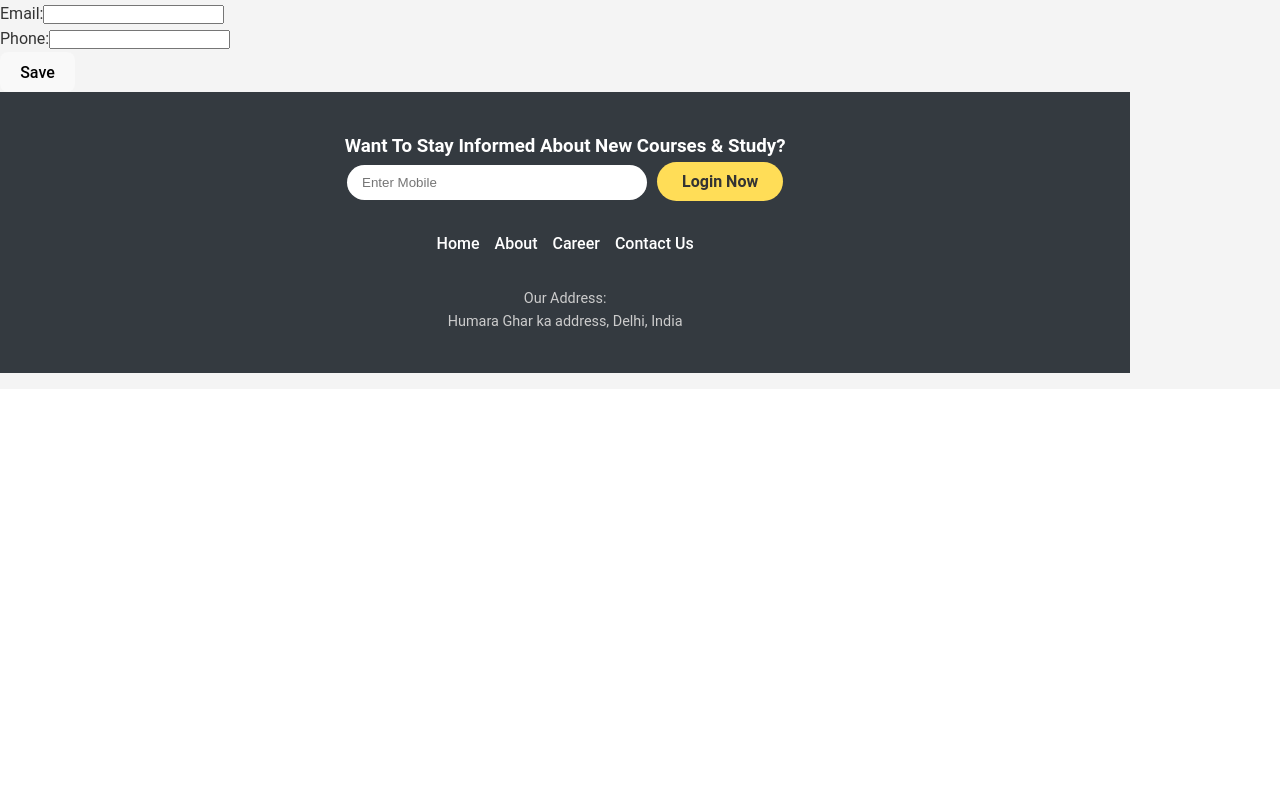
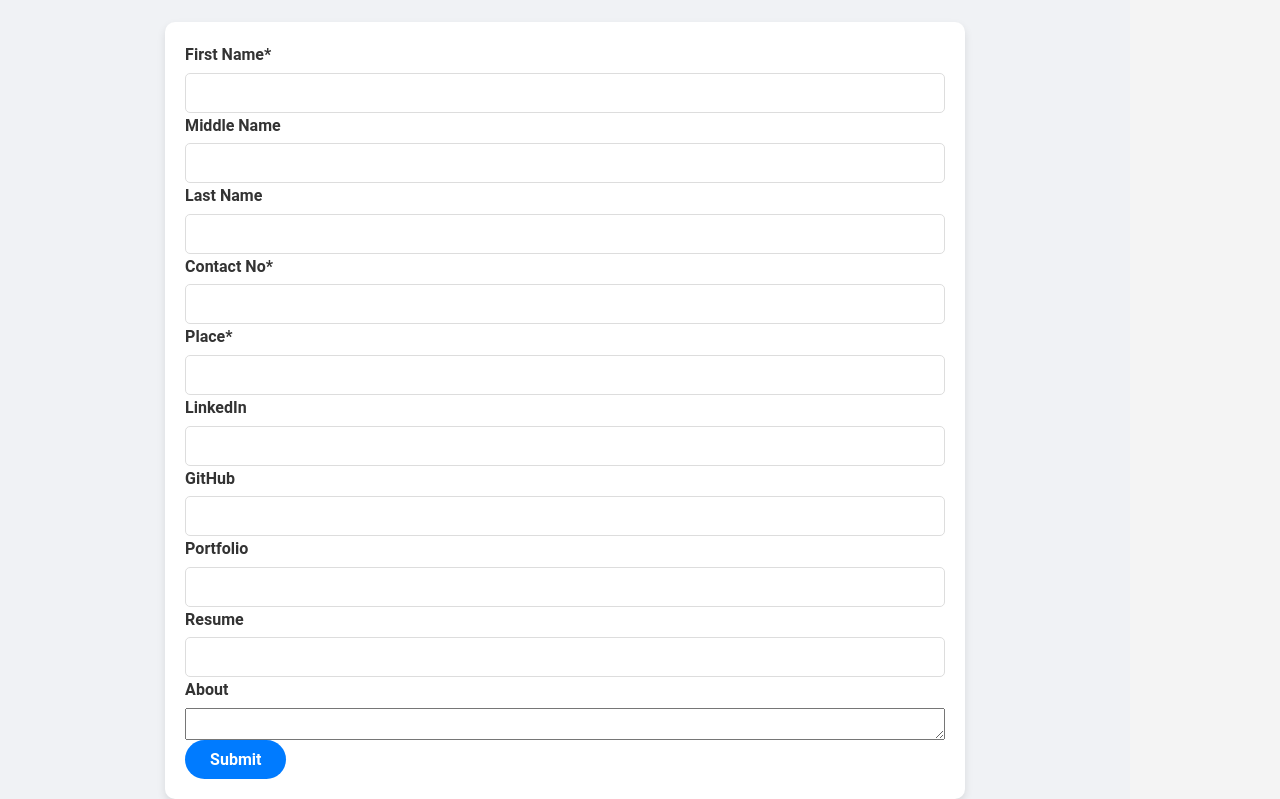
Before and after one commit to anushaverma504/FolioForge, a React (Vite) app in the folder UI/Folio_UI/: page /user in a window 1280 px wide. Shown: the part 411-1210 px from the top of the page. Before the commit the page ends 800 px from the top, so only its background shows below. Built offline with nearby package versions, Linux system fonts and the light colour scheme.

Commit message:
forms completed

```diff
--- a/UI/Folio_UI/src/Components/BasicDetailsForm.jsx
+++ b/UI/Folio_UI/src/Components/BasicDetailsForm.jsx
@@ -1,21 +1,125 @@
-import React from 'react';
+import React, { useState } from 'react';
 
 const BasicDetailsForm = () => {
+  const [formData, setFormData] = useState({
+    firstname: '',
+    middlename: '',
+    lastname: '',
+    contactno: '',
+    place: '',
+    linkedin: '',
+    github: '',
+    portfolio: '',
+    resume: '',
+    about: ''
+  });
+
+  const handleChange = (e) => {
+    const { name, value } = e.target;
+    setFormData({ ...formData, [name]: value });
+  };
+
+  const handleSubmit = (e) => {
+    e.preventDefault();
+    // Perform form submission or validation logic here
+    console.log(formData);
+  };
+
   return (
-    <form className="basic-details-form">
+    <form onSubmit={handleSubmit} className="basic-details-form">
       <div>
-        <label>Name:</label>
-        <input type="text" name="name" required />
+        <label>First Name*</label>
+        <input
+          type="text"
+          name="firstname"
+          value={formData.firstname}
+          onChange={handleChange}
+          required
+        />
       </div>
       <div>
-        <label>Email:</label>
-        <input type="email" name="email" required />
+        <label>Middle Name</label>
+        <input
+          type="text"
+          name="middlename"
+          value={formData.middlename}
+          onChange={handleChange}
+        />
       </div>
       <div>
-        <label>Phone:</label>
-        <input type="text" name="phone" required />
+        <label>Last Name</label>
+        <input
+          type="text"
+          name="lastname"
+          value={formData.lastname}
+          onChange={handleChange}
+        />
       </div>
-      <button type="submit">Save</button>
+      <div>
+        <label>Contact No*</label>
+        <input
+          type="text"
+          name="contactno"
+          value={formData.contactno}
+          onChange={handleChange}
+          required
+        />
+      </div>
+      <div>
+        <label>Place*</label>
+        <input
+          type="text"
+          name="place"
+          value={formData.place}
+          onChange={handleChange}
+          required
+        />
+      </div>
+      <div>
+        <label>LinkedIn</label>
+        <input
+          type="text"
+          name="linkedin"
+          value={formData.linkedin}
+          onChange={handleChange}
+        />
+      </div>
+      <div>
+        <label>GitHub</label>
+        <input
+          type="text"
+          name="github"
+          value={formData.github}
+          onChange={handleChange}
+        />
+      </div>
+      <div>
+        <label>Portfolio</label>
+        <input
+          type="text"
+          name="portfolio"
+          value={formData.portfolio}
+          onChange={handleChange}
+        />
+      </div>
+      <div>
+        <label>Resume</label>
+        <input
+          type="text"
+          name="resume"
+          value={formData.resume}
+          onChange={handleChange}
+        />
+      </div>
+      <div>
+        <label>About</label>
+        <textarea
+          name="about"
+          value={formData.about}
+          onChange={handleChange}
+        />
+      </div>
+      <button type="submit">Submit</button>
     </form>
   );
 };
--- a/UI/Folio_UI/src/Components/EducationDetailsForm.jsx
+++ b/UI/Folio_UI/src/Components/EducationDetailsForm.jsx
@@ -1,22 +1,86 @@
-import React from 'react';
+import React, { useState } from 'react';
+import { FaPlus, FaTrash } from 'react-icons/fa'; // Importing the icons
 
 const EducationDetailsForm = () => {
+  const [educationDetails, setEducationDetails] = useState([{ id: 1 }]);
+
+  const addEducationDetail = () => {
+    setEducationDetails([
+      ...educationDetails,
+      { id: educationDetails.length + 1 },
+    ]);
+  };
+
+  const deleteEducationDetail = (id) => {
+    setEducationDetails(educationDetails.filter((detail) => detail.id !== id));
+  };
+
   return (
-    <form className="education-details-form">
-      <div>
+    <div className="education-details-container">
+      <h2>Education Details</h2>
+      {educationDetails.map((detail, index) => (
+        <form key={detail.id} className="education-details-form">
+          <div className="form-group">
             <label>Institution Name:</label>
-        <input type="text" name="institution" required />
+            <input type="text" name={`institution-${index}`} required />
           </div>
-      <div>
+          <div className="form-group">
             <label>Degree:</label>
-        <input type="text" name="degree" required />
+            <input type="text" name={`degree-${index}`} required />
           </div>
-      <div>
-        <label>Year of Graduation:</label>
-        <input type="text" name="graduationYear" required />
+          <div className="form-group">
+            <label>City:</label>
+            <input type="text" name={`city-${index}`} required />
           </div>
-      <button type="submit">Save</button>
+          <div className="form-group">
+            <label>Month of Joining:</label>
+            <input type="text" name={`monthOfJoining-${index}`} required />
+          </div>
+          <div className="form-group">
+            <label>Year of Joining:</label>
+            <input type="text" name={`yearOfJoining-${index}`} required />
+          </div>
+          <div className="form-group">
+            <label>Month of Leaving:</label>
+            <input type="text" name={`monthOfLeaving-${index}`} />
+          </div>
+          <div className="form-group">
+            <label>Year of Leaving:</label>
+            <input type="text" name={`yearOfLeaving-${index}`} />
+          </div>
+          <div className="form-group">
+            <label>Marks:</label>
+            <input type="text" name={`marks-${index}`} />
+          </div>
+          <div className="form-group">
+            <label>Marks Type:</label>
+            <select name={`marksType-${index}`} defaultValue="%">
+              <option value="CGPA">CGPA</option>
+              <option value="%">%</option>
+            </select>
+          </div>
+          {/* Delete Button */}
+          {educationDetails.length > 1 && (
+            <button
+              type="button"
+              className="delete-education-btn"
+              onClick={() => deleteEducationDetail(detail.id)}
+              style={{ background: 'red', color: 'white', padding: '5px 10px', margin: '10px 0' }}
+            >
+              <FaTrash /> Delete
+            </button>
+          )}
         </form>
+      ))}
+      <button
+        type="button"
+        className="add-education-btn"
+        onClick={addEducationDetail}
+        style={{ background: 'green', color: 'white', padding: '10px 20px', margin: '20px 0' }}
+      >
+        <FaPlus /> Add More Education
+      </button>
+    </div>
   );
 };
 
--- a/UI/Folio_UI/src/Pages/UserDashboard.jsx
+++ b/UI/Folio_UI/src/Pages/UserDashboard.jsx
@@ -21,7 +21,7 @@ const UserDashboard = () => {
   };
 
   return (
-    <React.Fragment className='UserDashboard'>
+    <div className='UserDashboard'>
       <div className="dashboard-container">
         <div className="tabs">
           <button
@@ -59,7 +59,7 @@ const UserDashboard = () => {
           {renderTabContent()}
         </div>
       </div>
-    </React.Fragment>
+    </div>
   );
 };
 
--- a/UI/Folio_UI/src/Styles/UserDashboard.css
+++ b/UI/Folio_UI/src/Styles/UserDashboard.css
@@ -4,7 +4,7 @@
     flex-direction: column;
     align-items: center;
     justify-content: flex-start;
-    height: 60vh;
+    /* height: 60vh; */
     padding: 20px;
     background-color: #f0f2f5;
   }
@@ -50,8 +50,8 @@
 
   /* Form Styles */
   .UserDashboard form {
-    display: grid;
-    grid-template-columns: 1fr;
+    /* display: grid; */
+    /* grid-template-columns: 1fr; */
     grid-gap: 20px;
   }
 
@@ -102,3 +102,70 @@
       grid-gap: 20px;
     }
   }
+
+  .education-details-container {
+    width: 100%;
+    max-width: 800px;
+    margin: 0 auto;
+    padding: 20px;
+    background-color: #f9f9f9;
+    border-radius: 8px;
+    box-shadow: 0 0 10px rgba(0, 0, 0, 0.1);
+  }
+
+  .education-details-container h2 {
+    text-align: center;
+    margin-bottom: 20px;
+    font-size: 1.8rem;
+    color: #333;
+  }
+
+  .education-details-form {
+    display: flex;
+    flex-wrap: wrap;
+    gap: 20px;
+    margin-bottom: 20px;
+  }
+
+  .form-group {
+    flex: 1 1 45%;
+    display: flex;
+    flex-direction: column;
+  }
+
+  .form-group label {
+    margin-bottom: 5px;
+    font-size: 1rem;
+    color: #666;
+  }
+
+  .form-group input,
+  .form-group select {
+    padding: 10px;
+    font-size: 1rem;
+    border: 1px solid #ccc;
+    border-radius: 4px;
+  }
+
+  .add-education-btn {
+    display: flex;
+    align-items: center;
+    justify-content: center;
+    margin: 0 auto;
+    padding: 10px 20px;
+    font-size: 1rem;
+    background-color: #007bff;
+    color: white;
+    border: none;
+    border-radius: 4px;
+    cursor: pointer;
+    transition: background-color 0.3s ease;
+  }
+
+  .add-education-btn:hover {
+    background-color: #0056b3;
+  }
+
+  .add-education-btn svg {
+    margin-right: 8px;
+  }
```
Lines whose indentation alone changed are shown as unchanged.
